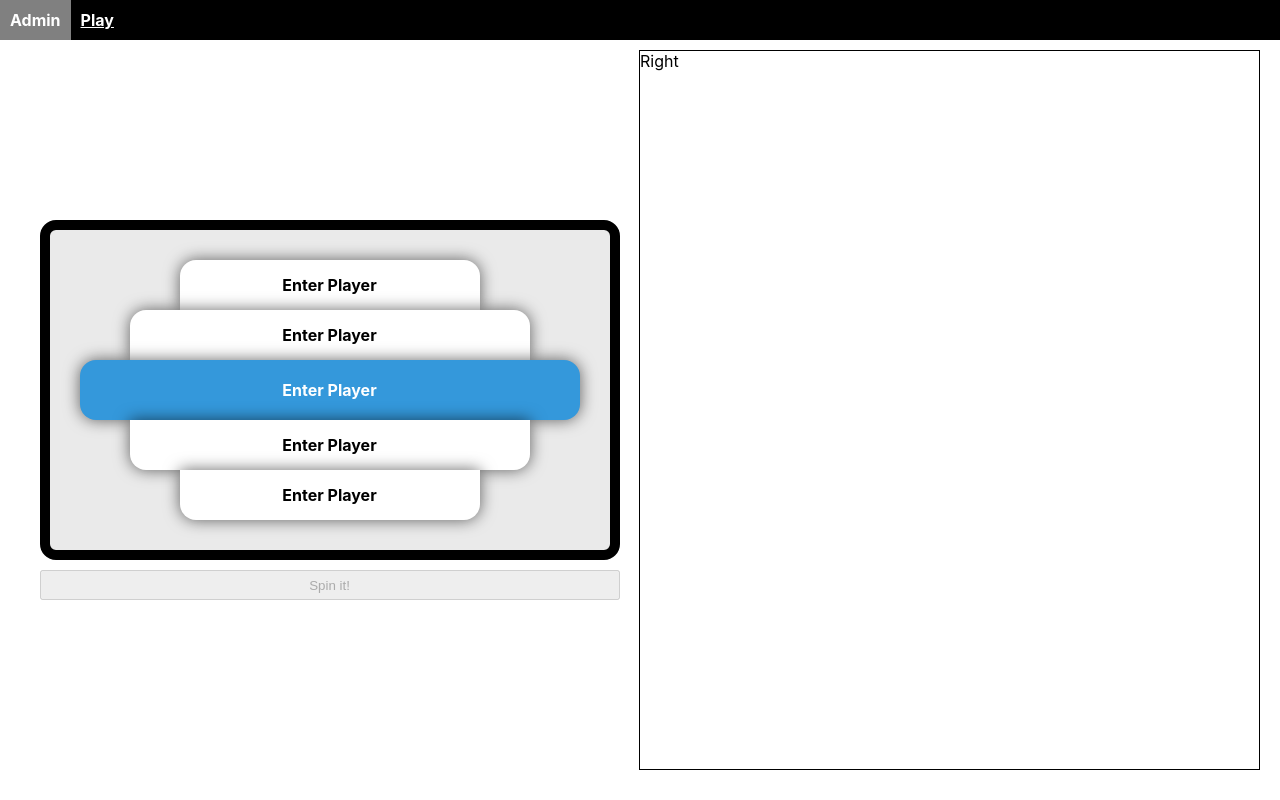
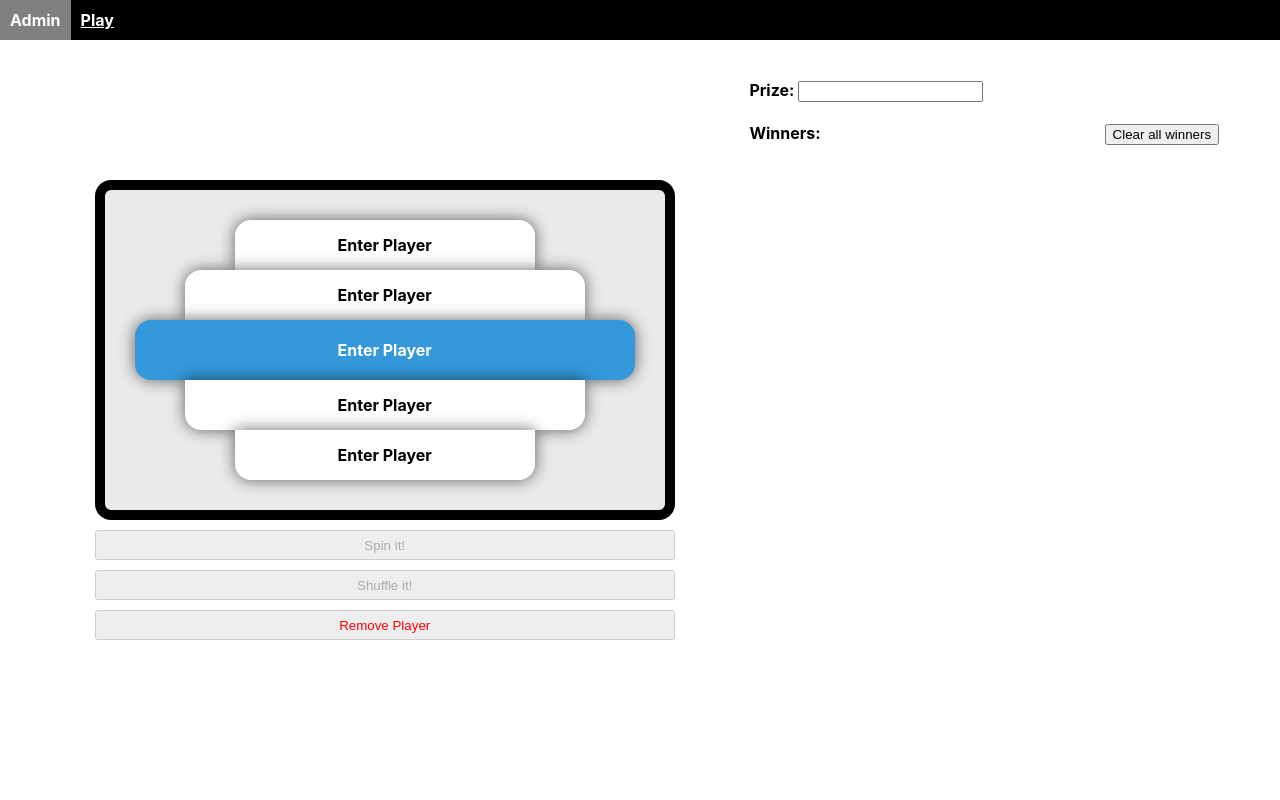
Before and after one commit to jmdalida11/spin-win, a React (Vite) app: page /play in a window 1280 px wide. Built offline with nearby package versions, Linux system fonts and the light colour scheme.

Commit message:
Add all remaining features

```diff
--- a/src/components/Spinner.tsx
+++ b/src/components/Spinner.tsx
@@ -1,6 +1,5 @@
 import styled from "@emotion/styled";
-import { memo, useMemo, useState } from "react";
-import { Player } from "../types/types";
+import { memo } from "react";
 
 const SpinnerStyle = styled.div`
   width: 500px;
@@ -16,6 +15,7 @@ const Card = styled.div<{
   isTop?: boolean;
   isBottom?: boolean;
 }>`
+  position: relative;
   height: 50px;
   width: ${({ width }) => width ?? '100%'};
    box-shadow: 0 0 1rem rgba(0,0,0,.6);
@@ -40,6 +40,12 @@ const Card = styled.div<{
   justify-content: center;
   align-items: center;
   font-weight: bold;
+
+  & > span {
+    text-align: center;
+    text-overflow: ellipsis;
+    overflow: hidden;
+  }
 `;
 
 const CardContainer = styled.div`
@@ -47,43 +53,35 @@ const CardContainer = styled.div`
   justify-content: center;
 `;
 
-
 interface Props {
-  players: Player[];
+  names: string[];
 }
 
-const Spinner: React.FC<Props> = ({ players }) => {
-  // const [winnerIndex, setWinnerIndex] = useState<number>(randomNumber);
-  // const winner = useMemo(() => {
-  //   if (players.length) {
-  //     return 'Enter Player';
-  //   }
-  // }, [players]);
-
+const Spinner: React.FC<Props> = ({ names }) => {
   return <SpinnerStyle>
     <CardContainer>
       <Card width="60%" isTop>
-        <span>Enter Player</span>
+        <span>{names[4]}</span>
       </Card>
     </CardContainer>
     <CardContainer>
       <Card width="80%" isTop>
-      <span>Enter Player</span>
+      <span>{names[3]}</span>
       </Card>
     </CardContainer>
     <CardContainer>
       <Card main>
-      <span>Enter Player</span>
+      <span>{names[2]}</span>
       </Card>
     </CardContainer>
     <CardContainer>
       <Card width="80%" isBottom>
-      <span>Enter Player</span>
+      <span>{names[1]}</span>
       </Card>
     </CardContainer>
     <CardContainer>
       <Card width="60%" isBottom>
-      <span>Enter Player</span>
+      <span>{names[0]}</span>
       </Card>
     </CardContainer>
   </SpinnerStyle>
--- a/src/index.css
+++ b/src/index.css
@@ -12,6 +12,7 @@ body {
 
 ::-webkit-scrollbar {
   width: 6px;
+  height: 6px;
 }
 
 ::-webkit-scrollbar-thumb {
--- a/src/pages/Admin.tsx
+++ b/src/pages/Admin.tsx
@@ -54,6 +54,12 @@ const Item = styled.div`
   padding-left: 10px;
   padding-right: 10px;
   font-weight: bold;
+
+  & > span {
+    text-overflow: ellipsis;
+    overflow: hidden;
+    text-wrap: nowrap;
+  }
 
   & > button {
     cursor: pointer;
--- a/src/pages/Play.tsx
+++ b/src/pages/Play.tsx
@@ -2,14 +2,16 @@ import styled from "@emotion/styled";
 import Spinner from "../components/Spinner";
 import Confetti from 'react-confetti';
 import { useMemo, useState } from "react";
-import { loadPlayers } from "../utils";
+import { loadPlayers, loadWinners, randomNumber } from "../utils";
+import SpinAudio from '../assets/spin.mp3';
+import { Winner } from "../types/types";
 
 const Container = styled.div`
   width: 100%;
   height: 90vh;
   display: flex;
 
-  @media (max-width: 1200px) {
+  @media (max-width: 1000px) {
     display: block;
   }
 `;
@@ -22,8 +24,13 @@ const Left = styled.div`
 `;
 
 const Right = styled.div`
-  width: 100%;
-  border: 1px solid black;
+  width: 70%;
+  height: 90%;
+  padding-top: 30px;
+  overflow-y: scroll;
+  @media (max-width: 1000px) {
+    width: 100%;
+  }
 `;
 
 const SpinButton = styled.button`
@@ -33,24 +40,157 @@ const SpinButton = styled.button`
   cursor: pointer;
 `;
 
+const Winners = styled.div`
+  background-color: #3498db;
+  padding: 5px;
+  width: 90%;
+  display: inline-flex;
+  justify-content: space-between;
+  margin-bottom: 5px;
+
+  :hover {
+    cursor: pointer;
+    background-color: lightblue;
+  }
+`;
+
+const audio = new Audio(SpinAudio);
+const defaultNames = [
+  'Enter Player',
+  'Enter Player',
+  'Enter Player',
+  'Enter Player',
+  'Enter Player',
+];
+
 function Play() {
+  const [reloadPlayer, setReloadPlayer] = useState(0);
   const [runConfetti, setRunConfetti] = useState(false);
-
+  const [prize, setPrize] = useState('');
   const players = useMemo(() => {
     return loadPlayers();
-  }, []);
+  // eslint-disable-next-line react-hooks/exhaustive-deps
+  }, [reloadPlayer]);
+  const [winnerIndex, setWinnerIndex] = useState(randomNumber(Math.max(players.length, 1)));
+  const [winners, setWinners] = useState<Winner[]>(loadWinners());
+
+  const getTopPlayers = () => {
+    const topNames = [...defaultNames];
+
+    if (players.length === 0) {
+      return topNames;
+    }
+
+    if (winnerIndex-2 < 0) {
+      topNames[0] = `${players[Math.max(players.length-2, 0)].name} / ${players[Math.max(players.length-2, 0)].department}`;
+    } else {
+      topNames[0] = `${players[winnerIndex-2].name} / ${players[winnerIndex-2].department}`
+    }
+    if (winnerIndex-1 < 0) {
+      topNames[1] = `${players[players.length-1].name} / ${players[players.length-1].department}`
+    } else {
+      topNames[1] = `${players[winnerIndex-1].name} / ${players[winnerIndex-1].department}`;
+    }
+    topNames[2] = `${players[winnerIndex].name} / ${players[winnerIndex].department}`;
+    topNames[3] = `${players[(winnerIndex+1)%players.length].name} / ${players[(winnerIndex+1)%players.length].department}`;
+    topNames[4] = `${players[(winnerIndex+2)%players.length].name} / ${players[(winnerIndex+2)%players.length].department}`;
+
+    return topNames;
+  }
+
+  const removeWinner = (id: string) => () => {
+    const filteredWinners = winners.filter((w) => w.id !== id);
+    setWinners(filteredWinners);
+    localStorage.setItem('winners', JSON.stringify(filteredWinners));
+  }
+
+  const clearAllWinners = () => {
+    if (confirm('Are you sure you want to delete all the winners?')) {
+      setWinners([]);
+      localStorage.setItem('winners', '[]');
+    }
+  }
+
+  const removePlayer = () => {
+    if (players.length > 0) {
+      if (confirm(`Are you sure you want to remove "${players[winnerIndex].name} / ${players[winnerIndex].department}"?`)) {
+        const filteredPlayers = players.filter((p) => p.id !== players[winnerIndex].id);
+        localStorage.setItem('players', JSON.stringify(filteredPlayers));
+        setReloadPlayer(prev => prev + 1);
+        shuffle();
+      }
+    }
+  }
+
+  const topPlayers = getTopPlayers();
+
+  const handleSpin = () => {
+    if (!audio.paused) {
+      return;
+    }
+    audio.play();
+    let index = winnerIndex;
+    const increment = 10;
+    const itervalId = setInterval(() => {
+      if (!audio.paused && audio.currentTime < 9) {
+        index += increment - Math.floor(audio.currentTime);
+        setWinnerIndex(index % players.length);
+        index = index % players.length;
+      } else {
+        if (players.length > 0) {
+          const newWinners = [...winners, { ...players[index], prize: prize ? prize : 'Secret' }];
+          setWinners(newWinners);
+          localStorage.setItem('winners', JSON.stringify(newWinners));
+        }
+        setRunConfetti(true);
+        clearInterval(itervalId);
+        setTimeout(() => {
+          setRunConfetti(false);
+        }, 5000);
+      }
+    }, randomNumber(60) + 60);
+  }
+
+  const shuffle = () => {
+    setWinnerIndex(randomNumber(Math.max(players.length, 1)));
+  }
 
   return <Container>
     <Left>
       <div>
-        <Spinner players={players} />
-        <SpinButton disabled={players.length < 5} onClick={() => setRunConfetti(!runConfetti)}>Spin it!</SpinButton>
+        <Spinner names={topPlayers} />
+        <SpinButton disabled={players.length === 0 || !audio.paused} onClick={handleSpin}>Spin it!</SpinButton>
+        <SpinButton disabled={players.length === 0 || !audio.paused} onClick={shuffle}>Shuffle it!</SpinButton>
+        <SpinButton
+          style={{ color: 'red' }}
+          disabled={players.length === 0 || !audio.paused}
+          onClick={removePlayer}>Remove Player</SpinButton>
       </div>
     </Left>
-    <Right>Right</Right>
+    <Right>
+      <div>
+          <b>Prize: </b>
+          <input value={prize} onChange={(e) => setPrize(e.target.value)} />
+      </div>
+      <div>
+        <h4 style={{ display: 'inline-flex', justifyContent: 'space-between', width: '92%' }}>
+          <span>Winners:</span>
+          <span><button onClick={clearAllWinners}>Clear all winners</button></span>
+        </h4>
+        <div>
+          {winners.map((w, idx) =>
+          <Winners>
+            <b>{idx+1}. {w.name} / {w.department} (Prize: {w.prize})</b>
+            <button onClick={removeWinner(w.id)}>Remove</button>
+          </Winners>)}
+
+        </div>
+      </div>
+    </Right>
     {runConfetti && <Confetti
-      width={window.innerWidth - 50}
-      height={window.innerHeight - 50}
+      recycle={false}
+      width={window.innerWidth - (window.innerWidth * 0.05)}
+      height={window.innerHeight - (window.innerHeight * 0.05)}
     />}
   </Container>
 }
--- a/src/types/types.ts
+++ b/src/types/types.ts
@@ -3,3 +3,7 @@ export interface Player {
   name: string;
   department: string;
 }
+
+export interface Winner extends Player {
+  prize: string;
+}
--- a/src/utils/index.ts
+++ b/src/utils/index.ts
@@ -1,10 +1,15 @@
-import { Player } from "../types/types";
+import { Player, Winner } from "../types/types";
 
 export const loadPlayers = (): Player[] => {
   const playersString = localStorage.getItem('players');
   return playersString === null ? [] : JSON.parse(playersString);
 }
 
+export const loadWinners = (): Winner[] => {
+  const winnersString = localStorage.getItem('winners');
+  return winnersString === null ? [] : JSON.parse(winnersString);
+}
+
 export const randomNumber = (n: number): number => {
   return Math.floor(Math.random() * n);
 }
```
Also changed, not shown: 1 other file (tests, documents, lock files or other folders).
